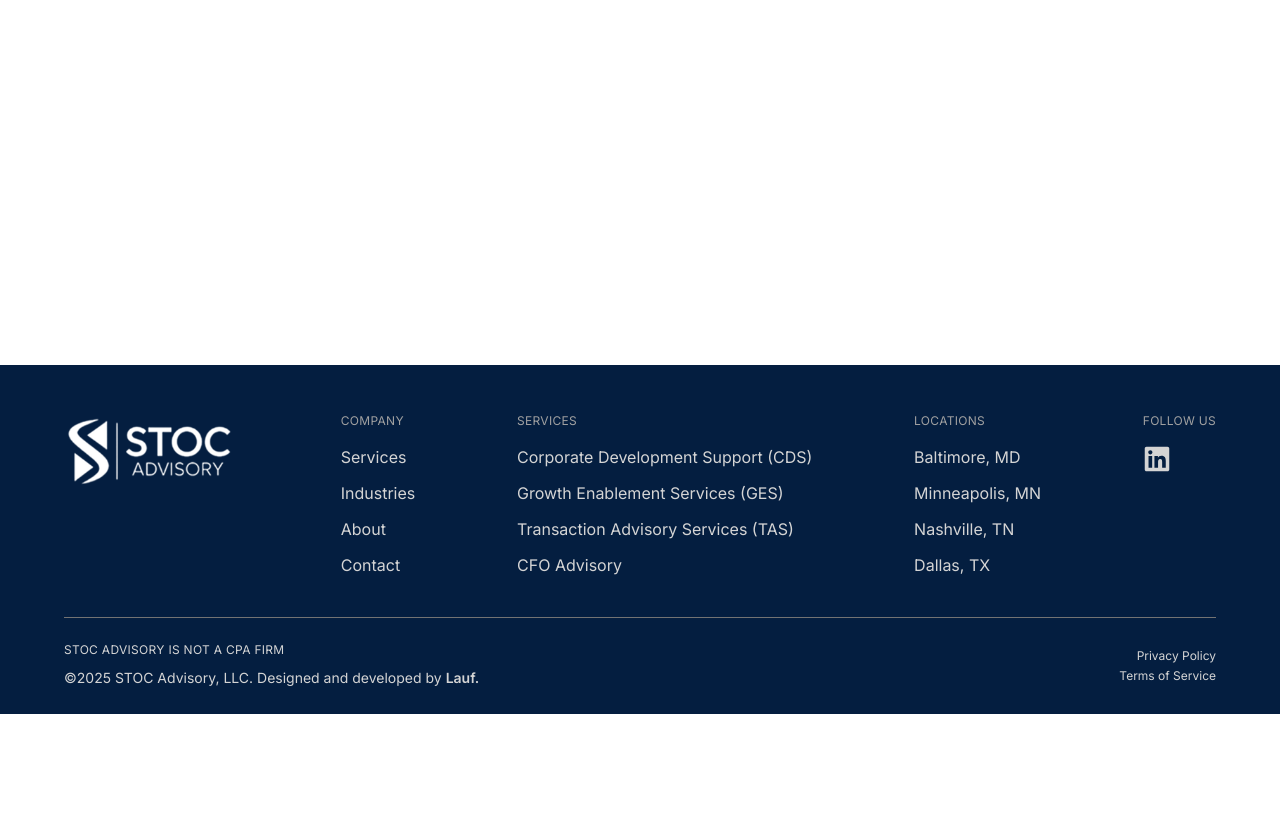
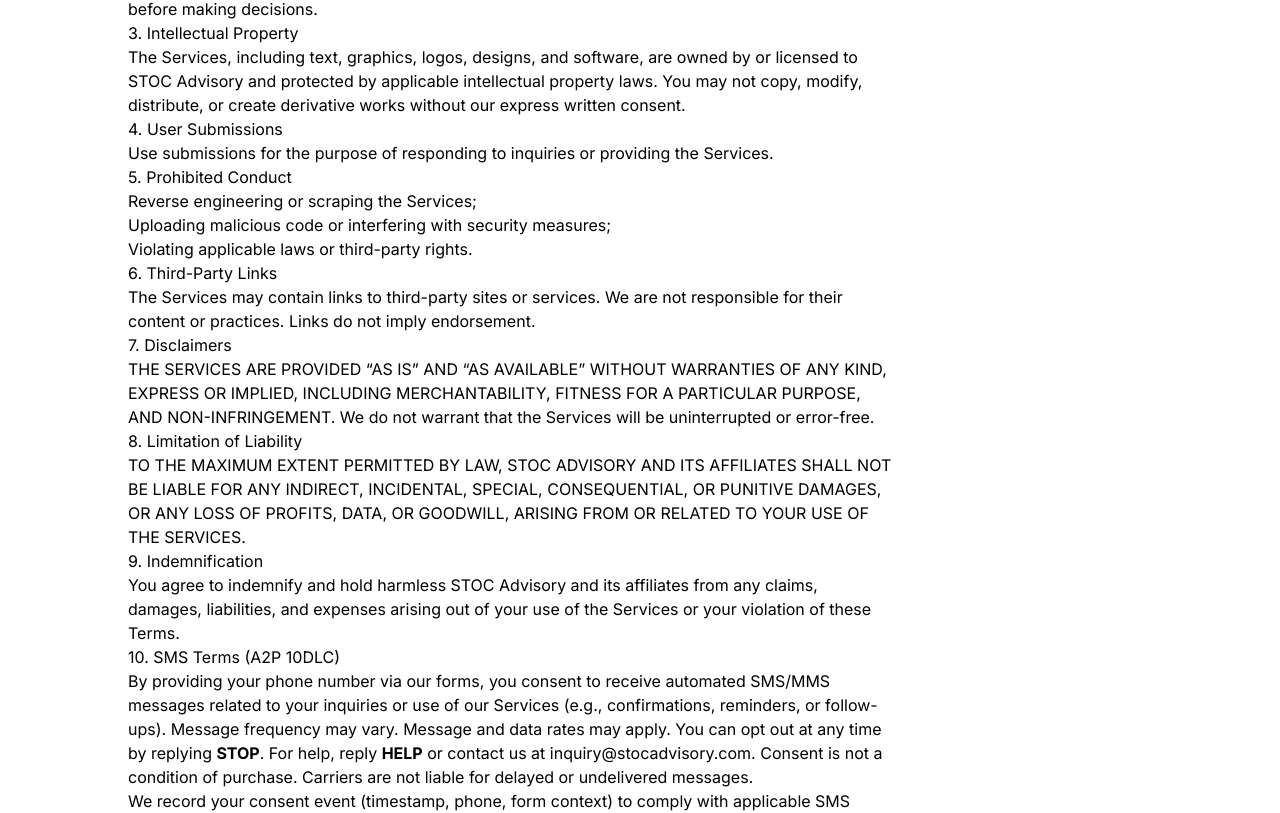
Before and after one commit to mhlauf1/stoc, a Next.js app: page /terms-of-service in a window 1280 px wide. Before the commit this address had no page. Shown: the part 435-1248 px from the top of the page. Before the commit the page ends 1149 px from the top, so only its background shows below. Built offline with nearby package versions, Linux system fonts and the light colour scheme.

Commit message:
updating terms and policy

```diff
--- a/src/app/contact/page.tsx
+++ b/src/app/contact/page.tsx
@@ -208,11 +208,11 @@ export default function ContactPage() {
                 </span>{" "}
                 Msg &amp; data rates may apply. Reply STOP to end. Text HELP for
                 help.{" "}
-                <a href="/terms" className="underline">
+                <a href="/terms-of-service" className="underline">
                   Terms of Service
                 </a>{" "}
                 and{" "}
-                <a href="/privacy" className="underline">
+                <a href="/privacy-policy" className="underline">
                   Privacy Policy
                 </a>
                 .
--- a/src/app/privacy/page.tsx
+++ b/src/app/privacy-policy/page.tsx
@@ -60,11 +60,10 @@ export default function PrivacyPage() {
       <h2>4. SMS Program & Consent (A2P 10DLC)</h2>
       <p>
         If you provide your phone number, you consent to receive automated
-        SMS/MMS messages (follow-ups, reminders, promotions). Message frequency
-        varies. Msg &amp; data rates may apply. Reply <strong>STOP</strong> to
-        opt out; reply <strong>HELP</strong> for help. Consent is not a
-        condition of purchase. Carriers are not liable for delayed or
-        undelivered messages.
+        SMS/MMS messages (follow-ups, reminders). Message frequency varies. Msg
+        &amp; data rates may apply. Reply <strong>STOP</strong> to opt out;
+        reply <strong>HELP</strong> for help. Consent is not a condition of
+        purchase. Carriers are not liable for delayed or undelivered messages.
       </p>
       <p>
         We log consent metadata (e.g., phone number, timestamp, form context,
@@ -145,6 +144,7 @@ export default function PrivacyPage() {
           and to data portability; you may lodge a complaint with your local
           supervisory authority.
         </li>
+        <li>We do not sell personal information.</li>
       </ul>
 
       <h2>9. Cookies & Analytics</h2>
--- a/src/app/terms/page.tsx
+++ b/src/app/terms-of-service/page.tsx
@@ -46,10 +46,8 @@ export default function TermsPage() {
 
       <h2>4. User Submissions</h2>
       <p>
-        If you submit information (e.g., via contact forms), you represent that
-        it is accurate and you have the right to provide it. You grant us a
-        non-exclusive, worldwide, royalty-free license to use the submission to
-        operate, improve, and provide the Services.
+        Use submissions for the purpose of responding to inquiries or providing
+        the Services.
       </p>
 
       <h2>5. Prohibited Conduct</h2>
@@ -62,7 +60,8 @@ export default function TermsPage() {
       <h2>6. Third-Party Links</h2>
       <p>
         The Services may contain links to third-party sites or services. We are
-        not responsible for their content or practices.
+        not responsible for their content or practices. Links do not imply
+        endorsement.
       </p>
 
       <h2>7. Disclaimers</h2>
@@ -91,11 +90,11 @@ export default function TermsPage() {
       <h2>10. SMS Terms (A2P 10DLC)</h2>
       <p>
         By providing your phone number via our forms, you consent to receive
-        automated SMS/MMS messages, including follow-ups, reminders, and
-        promotional content, at the number provided. Message frequency may vary.
-        Message and data rates may apply. You can opt out at any time by
-        replying <strong>STOP</strong>. For help, reply <strong>HELP</strong> or
-        contact us at{" "}
+        automated SMS/MMS messages related to your inquiries or use of our
+        Services (e.g., confirmations, reminders, or follow-ups). Message
+        frequency may vary. Message and data rates may apply. You can opt out at
+        any time by replying <strong>STOP</strong>. For help, reply{" "}
+        <strong>HELP</strong> or contact us at{" "}
         <a href="mailto:inquiry@stocadvisory.com">inquiry@stocadvisory.com</a>.
         Consent is not a condition of purchase. Carriers are not liable for
         delayed or undelivered messages.
--- a/src/components/Footer.tsx
+++ b/src/components/Footer.tsx
@@ -135,10 +135,16 @@ export default function Footer() {
           </p>
         </div>
         <div className="flex flex-col items-end gap-1">
-          <a href="/privacy" className="text-neutral-300 text-start text-xs ">
+          <a
+            href="/privacy-policy"
+            className="text-neutral-300 text-start text-xs "
+          >
             Privacy Policy
           </a>
-          <a href="/terms" className="text-neutral-300 text-start text-xs">
+          <a
+            href="/terms-of-service"
+            className="text-neutral-300 text-start text-xs"
+          >
             Terms of Service
           </a>
         </div>
```
